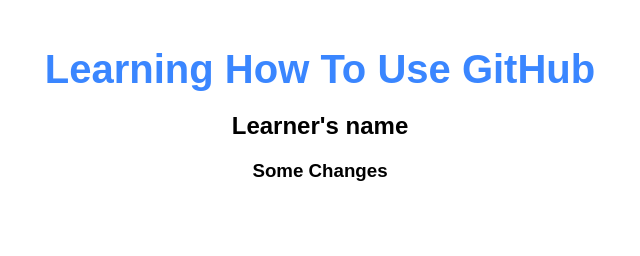
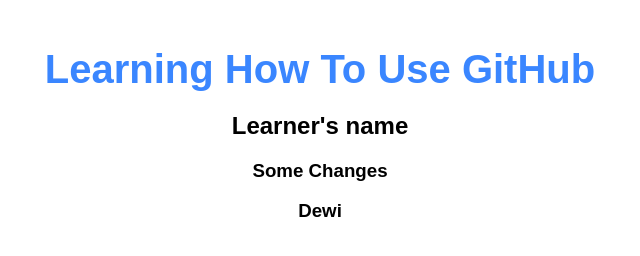
Before and after one commit to tubbu1973/jenkinsdemo, a plain HTML site: page index.html in a window 1280 px wide. Shown: the full height of the page, 320-960 px from the left. Drawn offline with Linux system fonts and the light colour scheme.

Commit message:
Update index.html with my name

```diff
--- a/index.html
+++ b/index.html
@@ -10,5 +10,6 @@
     <h1>Learning How To Use GitHub</h1>
     <h2>Learner's name</h2>
     <h3>Some Changes</h3>
+    <h3>Dewi</h3>
 </body>
 </html>
```
